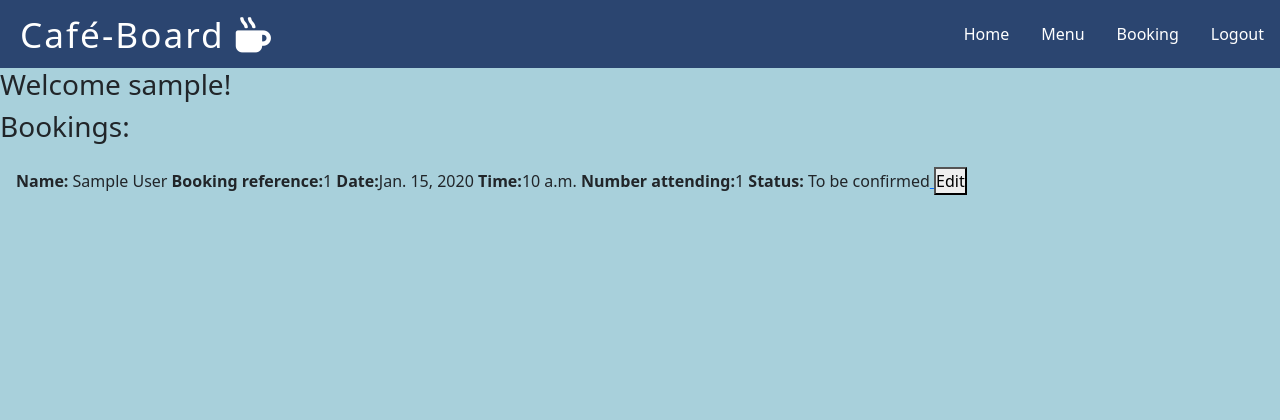
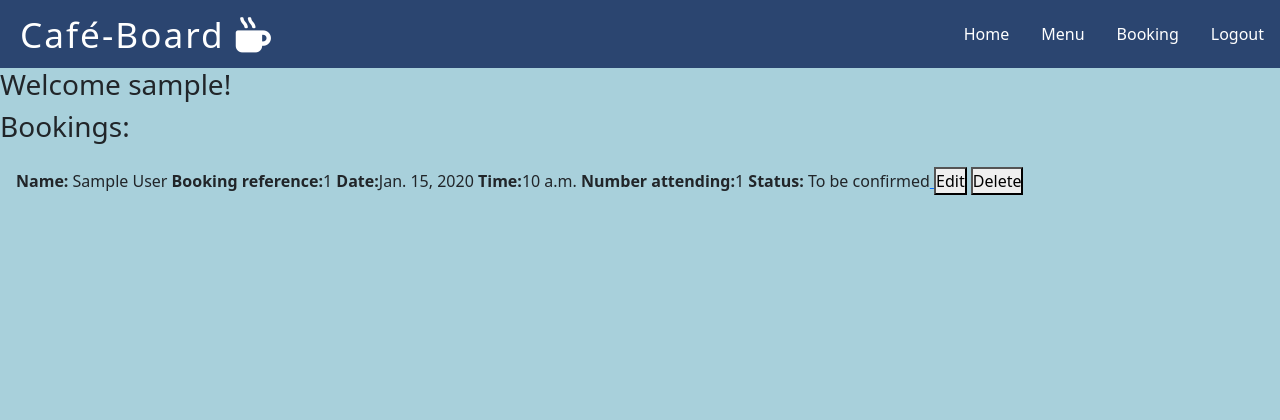
Before and after one commit to leoniemclaughlin7/cafe-board, a Django app: page /bookings/display_booking in a window 1280 px wide. Shown: the top 420 px of the page. Run offline with Django 3.2, Linux system fonts and the light colour scheme; a user stored in the database is signed in; tables that the repository leaves empty hold one stand-in row (values such as "Sample post").

Commit message:
Add ability to delete bookings in booking app

```diff
--- a/booking/urls.py
+++ b/booking/urls.py
@@ -7,5 +7,7 @@ urlpatterns = [
     path('display_booking', views.display_booking, name='display_booking'),
     path('edit_booking/<booking_id>/<customer_id>',
          views.edit_booking, name='edit_booking'),
+    path('delete_booking/<booking_id>/<customer_id>',
+         views.delete_booking, name='delete_booking'),
 
 ]
--- a/booking/views.py
+++ b/booking/views.py
@@ -61,3 +61,11 @@ def edit_booking(request, booking_id, customer_id):
         'customer_form': customer_form
     }
     return render(request, 'edit_booking.html', context)
+
+
+def delete_booking(request, booking_id, customer_id):
+    booking = get_object_or_404(Booking, id=booking_id)
+    customer = get_object_or_404(Customer, id=customer_id)
+    booking.delete()
+    customer.delete()
+    return redirect('display_booking')
--- a/templates/profile.html
+++ b/templates/profile.html
@@ -23,8 +23,17 @@
       ><a href="{% url 'edit_booking' booking.id booking.customer.id %}">
         <button>Edit</button></a
       >
+      <a href="{% url 'delete_booking' booking.id booking.customer.id %}">
+        <button>Delete</button>
+      </a>
       {% elif booking.booking_status == 1 %}
-      <span>Confirmed</span>{%else%}<span>Cancelled</span>{% endif %}
+      <span>Confirmed</span
+      ><a href="{% url 'delete_booking' booking.id booking.customer.id %}">
+        <button>Delete</button> </a
+      >{%else%}<span>Cancelled</span
+      ><a href="{% url 'delete_booking' booking.id booking.customer.id %}">
+        <button>Delete</button> </a
+      >{% endif %}
     </p>
   </div>
   {% endfor %}
```
